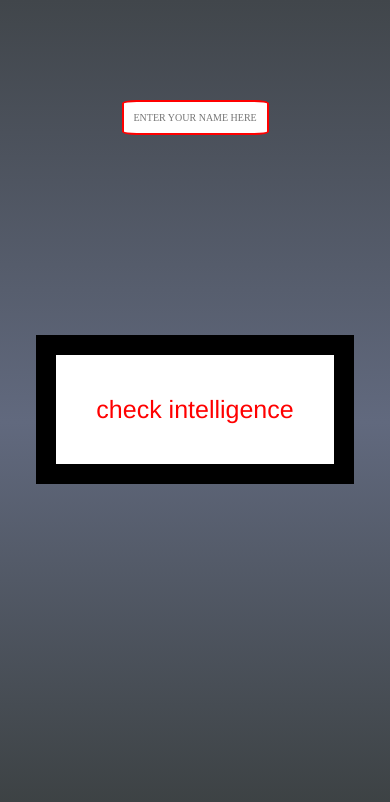
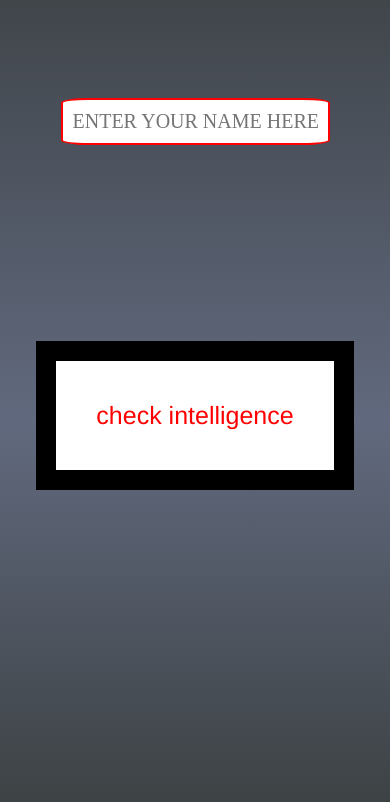
Before and after one commit to ilyasimran27/intelligence-cheker, a plain HTML site: page index.html in a window 390 px wide. Drawn offline with Linux system fonts and the light colour scheme.

Commit message:
Add files via upload

```diff
--- a/style.css
+++ b/style.css
@@ -47,10 +47,10 @@ section p{
     font-size:60px;
 
 }
-@media all and (max-width:900px){
+@media all and (max-width:600px){
     section input{
         padding:10px;
-        font-size:10px;
+        font-size:20px;
 
         border:2px solid red;
         border-radius: 10%;
```
